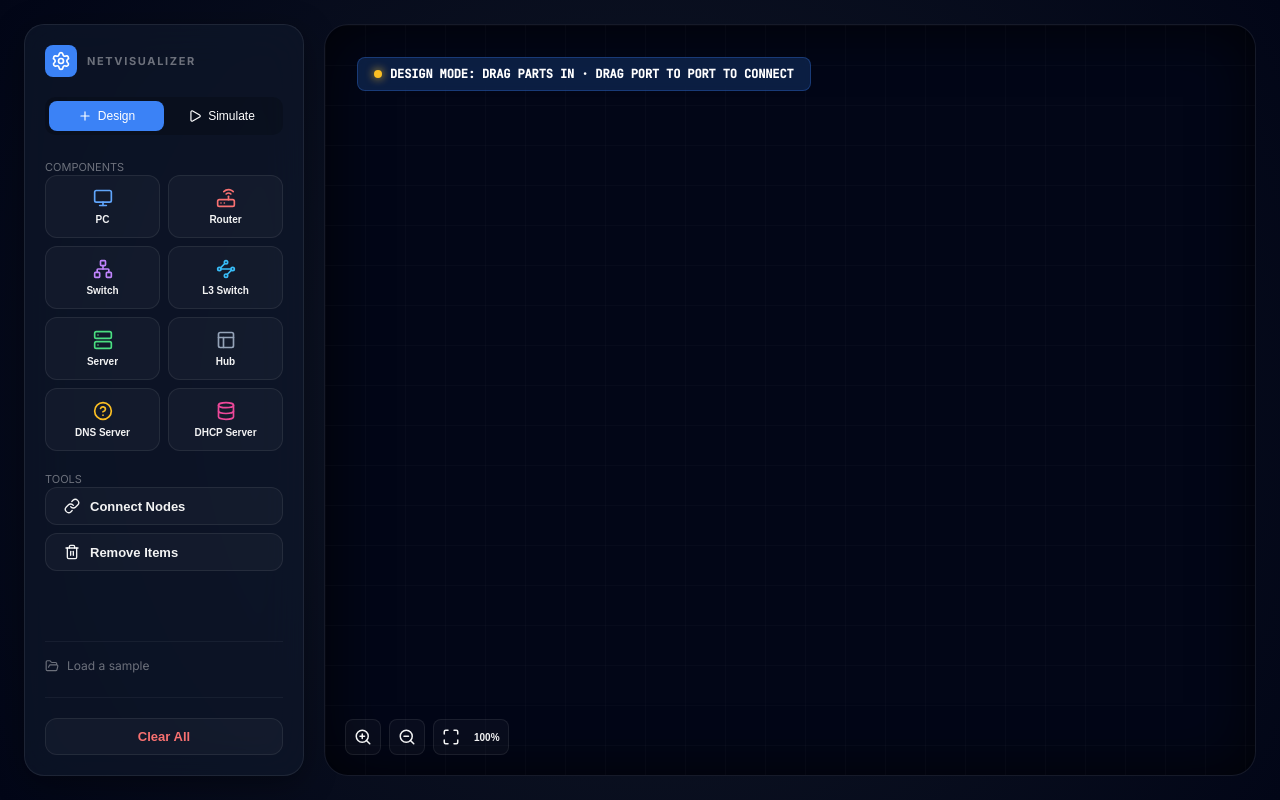
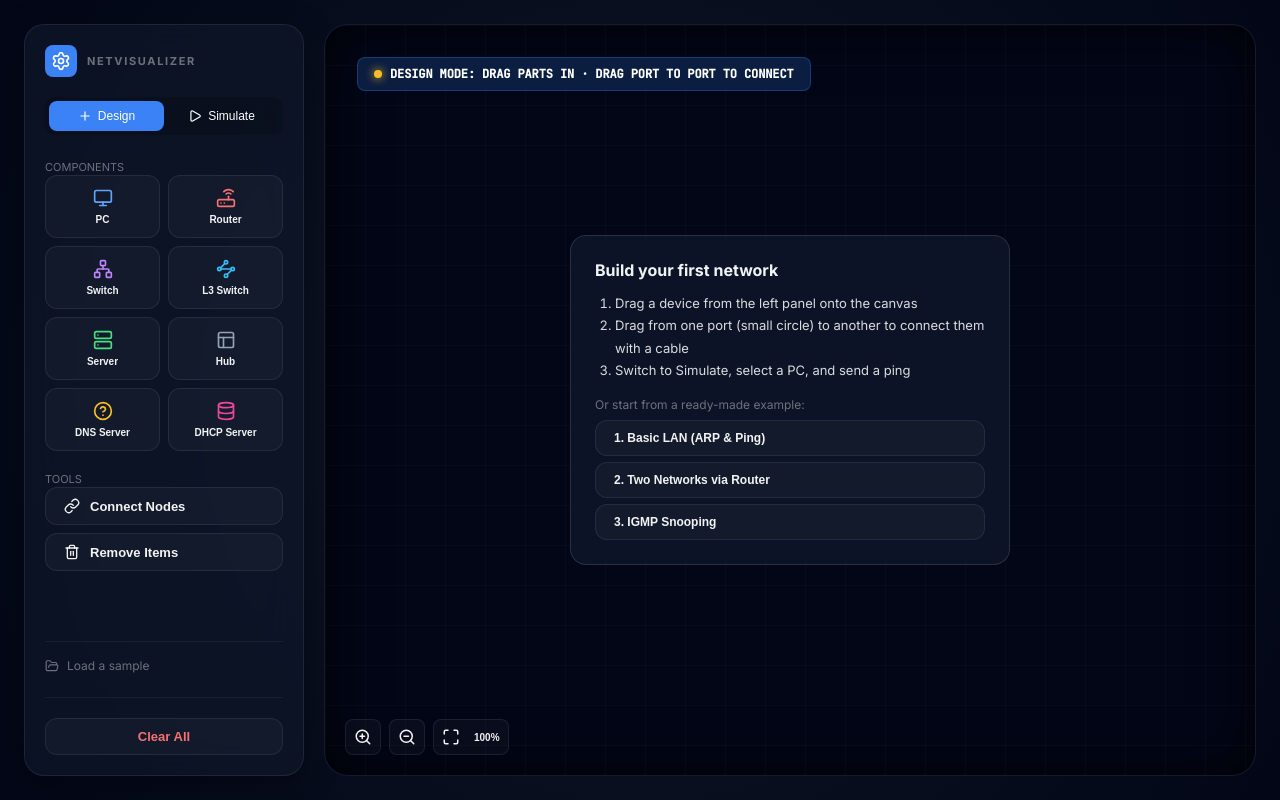
Before and after one commit to Mono-Gen/NetVisualizer, a React (Vite) app: page / in a window 1280 px wide. Built offline with nearby package versions, Linux system fonts and the light colour scheme.

Commit message:
feat: welcome guide on empty canvas with sample shortcuts

```diff
--- a/src/components/NetworkCanvas.tsx
+++ b/src/components/NetworkCanvas.tsx
@@ -6,6 +6,7 @@ import { PacketRenderer } from './canvas/PacketRenderer';
 import { CanvasControls } from './canvas/CanvasControls';
 import { InterfaceSelector } from './canvas/InterfaceSelector';
 import { PlaybackControls } from './canvas/PlaybackControls';
+import { WelcomeGuide } from './canvas/WelcomeGuide';
 import { DND_NODE_TYPE, createNode } from '../logic/nodeFactory';
 import type { NodeType } from '../types/network';
 import { PORT_SIZE, findNearestPort, getPortPosition, isPortUsed, validateConnection, type PortRef } from '../logic/portLayout';
@@ -241,6 +242,8 @@ export const NetworkCanvas: React.FC = () => {
 
       {mode === 'SIMULATE' && <PlaybackControls />}
 
+      {nodes.length === 0 && mode === 'DESIGN' && <WelcomeGuide />}
+
       {wireMessage && (
         <div role="status" style={{ position: 'absolute', top: '84px', left: '50%', transform: 'translateX(-50%)', zIndex: 120, maxWidth: '80%', padding: '10px 16px', borderRadius: '8px', fontSize: '12px', fontWeight: 600, color: '#fecaca', background: 'rgba(127, 29, 29, 0.9)', border: '1px solid rgba(248, 113, 113, 0.6)' }}>
           ⚠ {wireMessage}
--- /dev/null
+++ b/src/components/canvas/WelcomeGuide.tsx
@@ -0,0 +1,42 @@
+import React from 'react';
+import { useNetworkStore } from '../../store/useNetworkStore';
+import { SAMPLE_TOPOLOGIES } from '../../data/sampleTopologies';
+
+/**
+ * 空のキャンバスに出す初回案内。
+ * Why: 初見の利用者は「何から始めればよいか」が分からないため、手順とサンプルへの入口を示す。
+ */
+export const WelcomeGuide: React.FC = () => {
+  const loadTopology = useNetworkStore(s => s.loadTopology);
+
+  const steps = [
+    'Drag a device from the left panel onto the canvas',
+    'Drag from one port (small circle) to another to connect them with a cable',
+    'Switch to Simulate, select a PC, and send a ping'
+  ];
+
+  return (
+    <div style={{ position: 'absolute', inset: 0, display: 'flex', alignItems: 'center', justifyContent: 'center', pointerEvents: 'none', zIndex: 4 }}>
+      <div style={{ pointerEvents: 'auto', maxWidth: '440px', padding: '24px', borderRadius: '16px', background: 'rgba(15, 23, 42, 0.85)', border: '1px solid rgba(255,255,255,0.12)', backdropFilter: 'blur(8px)' }}>
+        <h2 style={{ margin: '0 0 12px', fontSize: '16px' }}>Build your first network</h2>
+        <ol style={{ margin: '0 0 16px', paddingLeft: '20px', fontSize: '13px', lineHeight: 1.7, color: 'rgba(255,255,255,0.85)' }}>
+          {steps.map(s => <li key={s}>{s}</li>)}
+        </ol>
+        <div style={{ fontSize: '12px', color: 'var(--text-dim)', marginBottom: '8px' }}>Or start from a ready-made example:</div>
+        <div style={{ display: 'flex', flexDirection: 'column', gap: '6px' }}>
+          {SAMPLE_TOPOLOGIES.map(s => (
+            <button
+              key={s.id}
+              className="btn btn-glass"
+              title={s.description}
+              onClick={() => { const { nodes, links } = s.build(); loadTopology(nodes, links); }}
+              style={{ justifyContent: 'flex-start', fontSize: '12px', textAlign: 'left' }}
+            >
+              {s.name}
+            </button>
+          ))}
+        </div>
+      </div>
+    </div>
+  );
+};
```
